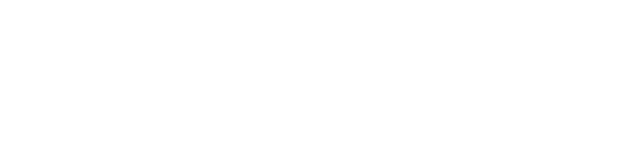
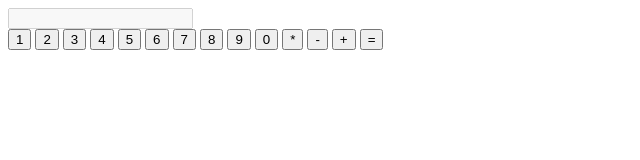
Before and after one commit to EverlastingBigFlo/simpleCalculator-, a plain HTML site: page index.html in a window 1280 px wide. Shown: the whole page, without its empty margins (0-640 px from the left). Drawn offline with Linux system fonts and the light colour scheme.

Commit message:
I created my function for the calculator and made my input disabled

```diff
--- a/script.js
+++ b/script.js
@@ -0,0 +1,54 @@
+class calculator{
+    screen;
+    id;
+    element;
+    color;
+
+    constructor(element,color){
+        this.element = element;
+        this.id = element.id;
+        this.color = color;
+        this.display()
+    }
+
+    display(){
+        this.element.innerHTML =
+        `<input type="text" disabled>
+        <div>
+            <button>1</button>
+            <button>2</button>
+            <button>3</button>
+            <button>4</button>
+            <button>5</button>
+            <button>6</button>
+            <button>7</button>
+            <button>8</button>
+            <button>9</button>
+            <button>0</button>
+            <button>*</button>
+            <button>-</button>
+            <button>+</button>
+            <button>=</button>
+        </div>
+        `
+
+        this.screen = document.querySelector('#'+this.id+'input');
+        let btns = document.querySelectorAll('#'+this.id+'button')
+        btns.forEach((el)=>{
+            el.addEventListener('click',(e)=>{
+                if(e.target.innerHTML == '='){
+                    try{
+                        this.screen.value = eval(this.screen.value)
+                    }catch(e){
+                        alert('Invalid operation')
+                        this.screen.value = ''
+                    }
+                    return;
+                }
+                this.screen.value += e.target.innerHTML
+            })
+        })
+    }
+}
+
+new calculator(document.querySelector('#show'))
```
Also changed, not shown: index.html (+1 -0 lines).
